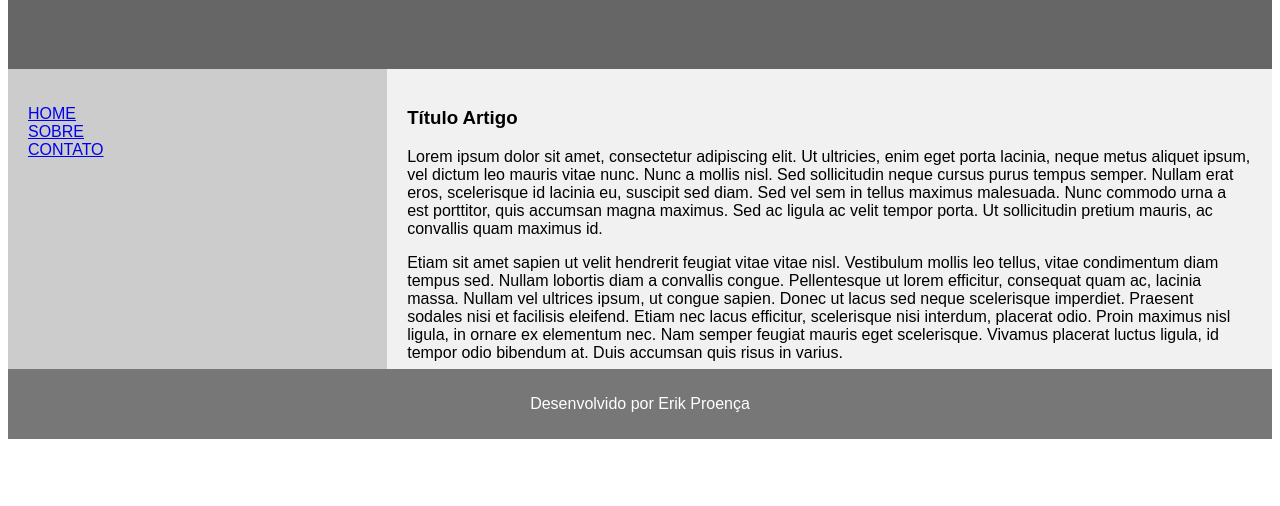
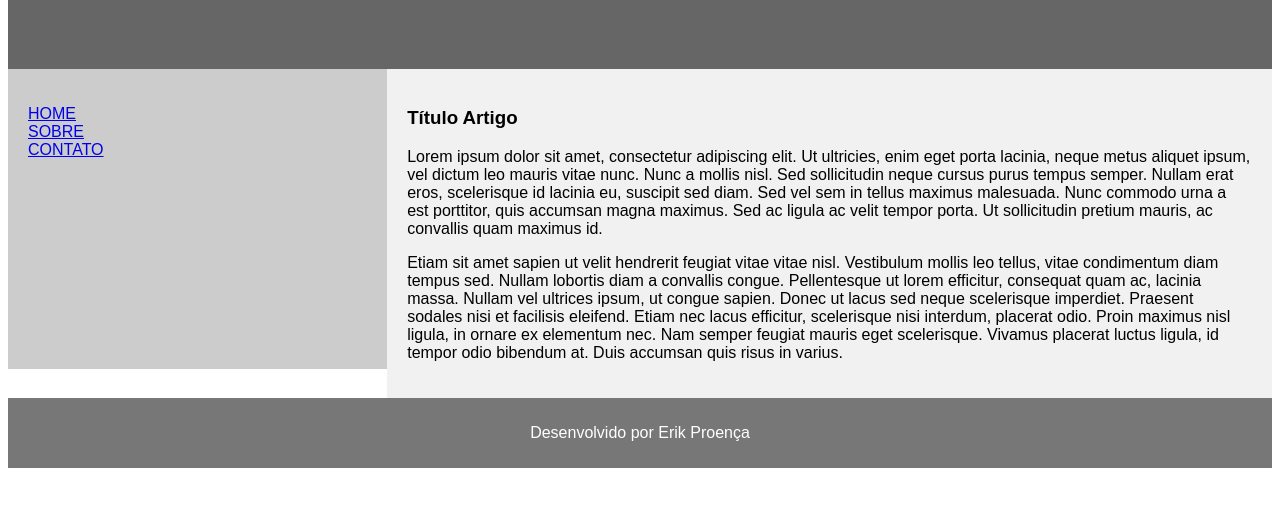
Before and after one commit to kirestein/EBAC_engenheiro_front_end, a plain HTML site: page modulo_4/index.html in a window 1280 px wide. Shown: the part 138-644 px from the top of the page. Drawn offline with Linux system fonts and the light colour scheme.

Commit message:
Ajustando o css

```diff
--- a/modulo_4/style.css
+++ b/modulo_4/style.css
@@ -32,7 +32,7 @@ article {
     padding: 1.25rem;
     width: 70%;
     background-color: #f1f1f1;
-    height: 18.75rem;
+    height: auto;
 }
 
 section::after {
```
